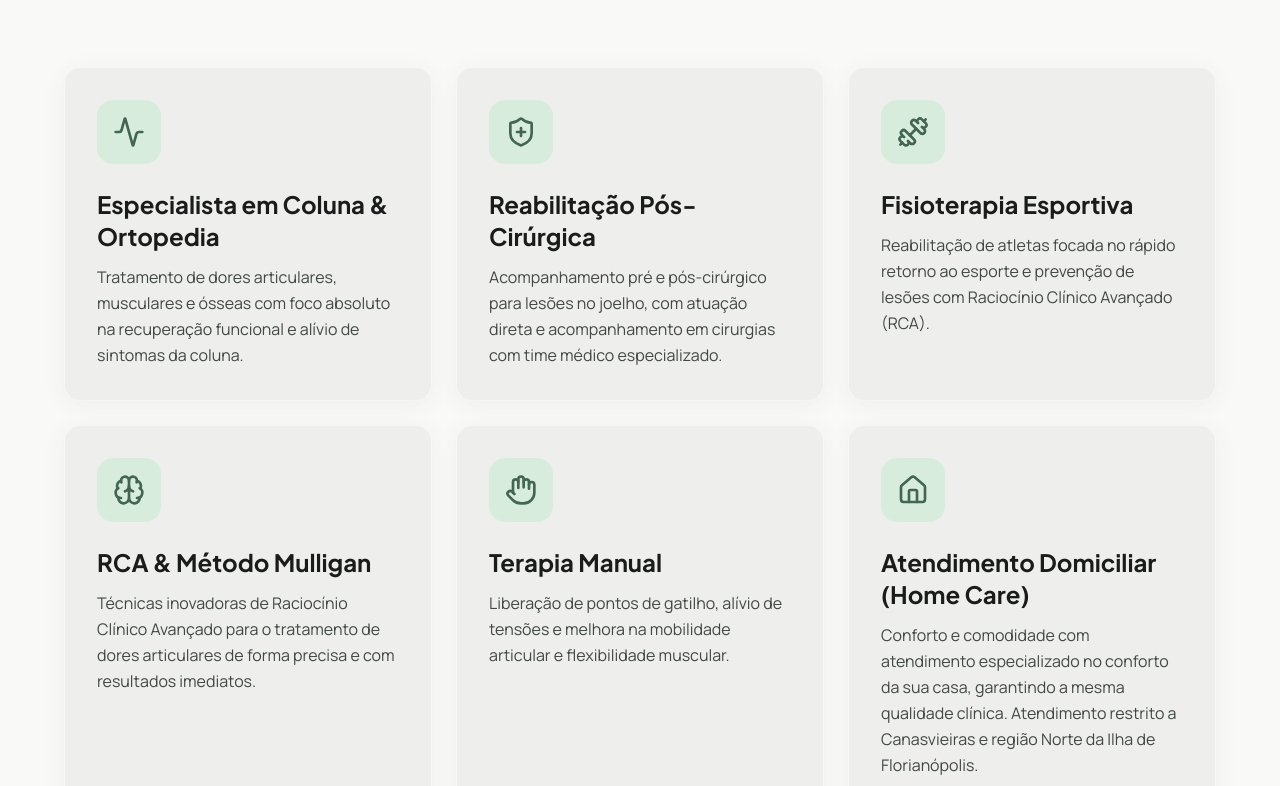
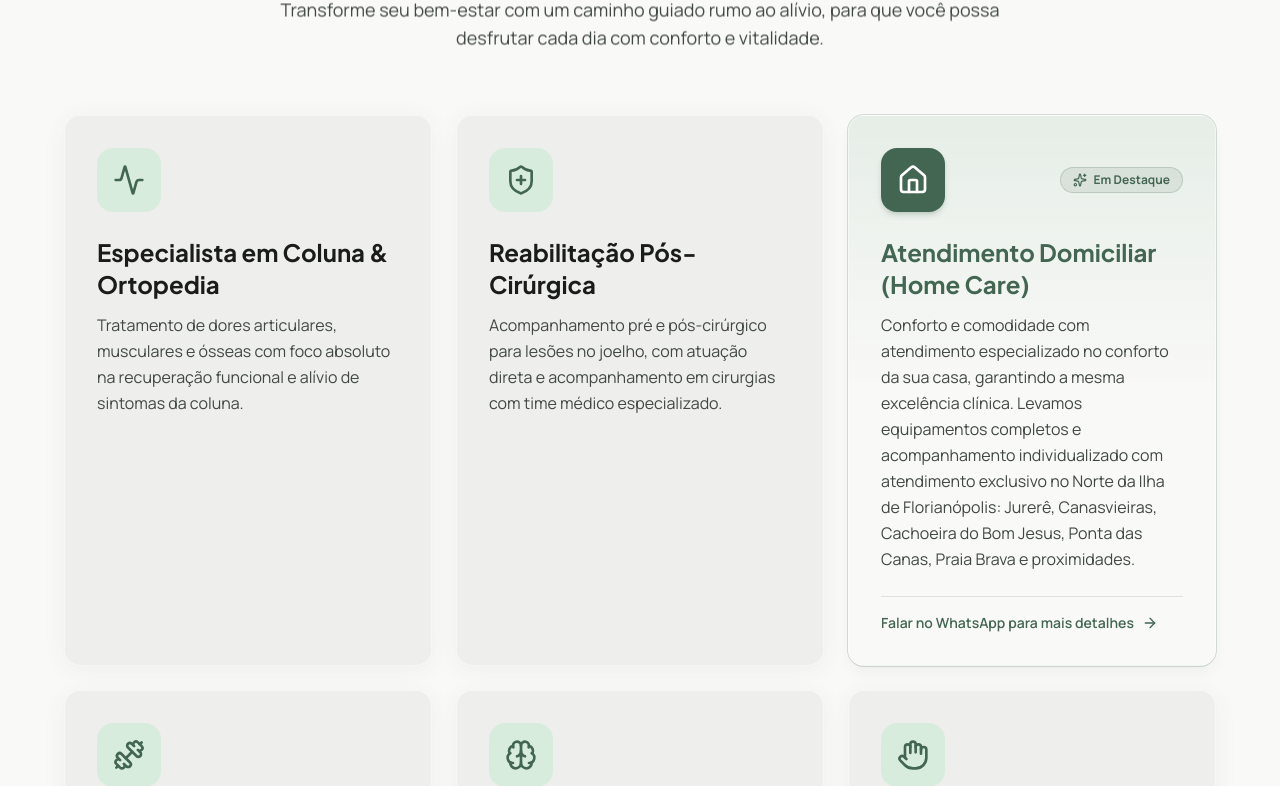
Before and after one commit to gabriellramos/larissa-ramos-site, a React (Vite) app: page / in a window 1280 px wide. Shown: the part 3165-3951 px from the top of the page. Built offline with nearby package versions, Linux system fonts and the light colour scheme; no server answers.

Commit message:
feat: atualizar endereco para home care no norte da ilha e aviso de novo espaco

```diff
--- a/index.html
+++ b/index.html
@@ -21,8 +21,8 @@
     <title>Dra. Larissa Ramos - Fisioterapia Especializada</title>
 
     <!-- Meta Básicas -->
-    <meta name="description" content="Dra. Larissa Ramos - Especialista em Fisioterapia e Terapia Manual em Florianópolis. Agende sua consulta para alívio de dores e recuperação plena." />
-    <meta name="keywords" content="fisioterapia, terapia manual, dor, reabilitação, florianópolis, canasvieiras, larissa ramos" />
+    <meta name="description" content="Dra. Larissa Ramos - Fisioterapia Especializada e Domiciliar no Norte da Ilha de Florianópolis (Jurerê, Canasvieiras, Cachoeira, Ponta das Canas e Brava). Em breve novo endereço!" />
+    <meta name="keywords" content="fisioterapia, terapia manual, fisioterapia domiciliar norte da ilha, home care jurere, canasvieiras, cachoeira do bom jesus, larissa ramos" />
     <meta name="author" content="Gabriel Nascimento" />
     <meta name="robots" content="index, follow" />
     <link rel="canonical" href="https://www.larissaramos.com.br/" />
@@ -31,45 +31,46 @@
     <meta property="og:type" content="website" />
     <meta property="og:url" content="https://www.larissaramos.com.br/" />
     <meta property="og:title" content="Dra. Larissa Ramos - Fisioterapia Especializada" />
-    <meta property="og:description" content="Especialista em Fisioterapia em Florianópolis. Agende sua consulta para alívio de dores e recuperação plena." />
+    <meta property="og:description" content="Fisioterapia Especializada e Domiciliar no Norte da Ilha de Florianópolis (Jurerê, Canasvieiras, Cachoeira e região). Agende sua consulta!" />
     <meta property="og:image" content="https://www.larissaramos.com.br/alt-site.webp" />
 
     <!-- Twitter Cards -->
     <meta name="twitter:card" content="summary_large_image" />
     <meta name="twitter:url" content="https://www.larissaramos.com.br/" />
     <meta name="twitter:title" content="Dra. Larissa Ramos - Fisioterapia Especializada" />
-    <meta name="twitter:description" content="Especialista em Fisioterapia em Florianópolis. Agende sua consulta para alívio de dores e recuperação plena." />
+    <meta name="twitter:description" content="Fisioterapia Especializada e Domiciliar no Norte da Ilha de Florianópolis (Jurerê, Canasvieiras, Cachoeira e região). Agende sua consulta!" />
     <meta name="twitter:image" content="https://www.larissaramos.com.br/alt-site.webp" />
 
     <!-- JSON-LD Structured Data -->
     <script type="application/ld+json">
     {
       "@context": "https://schema.org",
-      "@type": "MedicalClinic",
-      "name": "Consultório Dra. Larissa Ramos - Fisioterapia",
+      "@type": "Physician",
+      "name": "Dra. Larissa Ramos - Fisioterapia Especializada",
       "image": "https://www.larissaramos.com.br/alt-site.webp",
-      "@id": "",
+      "@id": "https://www.larissaramos.com.br/#physician",
       "url": "https://www.larissaramos.com.br/",
       "telephone": "+5548991033490",
       "address": {
         "@type": "PostalAddress",
-        "streetAddress": "Rod. Tertuliano Brito Xavier, 210",
         "addressLocality": "Florianópolis",
         "addressRegion": "SC",
-        "postalCode": "88054-000",
         "addressCountry": "BR"
       },
-      "geo": {
-        "@type": "GeoCoordinates",
-        "latitude": -27.4293,
-        "longitude": -48.4552
-      },
+      "areaServed": [
+        "Norte da Ilha de Florianópolis",
+        "Jurerê",
+        "Canasvieiras",
+        "Cachoeira do Bom Jesus",
+        "Praia Brava",
+        "Ponta das Canas"
+      ],
       "openingHoursSpecification": [
         {
           "@type": "OpeningHoursSpecification",
           "dayOfWeek": ["Monday", "Tuesday", "Wednesday", "Thursday", "Friday"],
           "opens": "08:00",
-          "closes": "20:00"
+          "closes": "18:00"
         }
       ],
       "medicalSpecialty": "Physiotherapy"
--- a/src/components/sections/Services.tsx
+++ b/src/components/sections/Services.tsx
@@ -4,42 +4,51 @@ import { Container } from '../layout/Container';
 import { Section } from '../layout/Section';
 import { Card } from '../ui/Card';
 import { Badge } from '../ui/Badge';
-import { Activity, ShieldPlus, Dumbbell, Brain, Hand, Home } from 'lucide-react';
+import { Activity, ShieldPlus, Dumbbell, Brain, Hand, Home, ArrowRight, Sparkles } from 'lucide-react';
 import { ScrollReveal } from '../ui/ScrollReveal';
+import { trackWhatsAppClick } from '../../utils/analytics';
 
 export const Services = () => {
   const { t } = useTranslation();
 
   const services = [
     {
+      id: 'spine_orthopedics',
       icon: <Activity className="w-8 h-8 text-primary" />,
       title: t('services.items.spine_orthopedics.title'),
       desc: t('services.items.spine_orthopedics.desc')
     },
     {
+      id: 'surgery_rehab',
       icon: <ShieldPlus className="w-8 h-8 text-primary" />,
       title: t('services.items.surgery_rehab.title'),
       desc: t('services.items.surgery_rehab.desc')
     },
     {
+      id: 'home_care',
+      icon: <Home className="w-8 h-8 text-primary" />,
+      title: t('services.items.home_care.title'),
+      desc: t('services.items.home_care.desc'),
+      highlight: true,
+      badge: t('services.items.home_care.badge')
+    },
+    {
+      id: 'sports',
       icon: <Dumbbell className="w-8 h-8 text-primary" />,
       title: t('services.items.sports.title'),
       desc: t('services.items.sports.desc')
     },
     {
+      id: 'rca_mulligan',
       icon: <Brain className="w-8 h-8 text-primary" />,
       title: t('services.items.rca_mulligan.title'),
       desc: t('services.items.rca_mulligan.desc')
     },
     {
+      id: 'manual_therapy',
       icon: <Hand className="w-8 h-8 text-primary" />,
       title: t('services.items.manual_therapy.title'),
       desc: t('services.items.manual_therapy.desc')
-    },
-    {
-      icon: <Home className="w-8 h-8 text-primary" />,
-      title: t('services.items.home_care.title'),
-      desc: t('services.items.home_care.desc')
     }
   ];
 
@@ -61,16 +70,58 @@ export const Services = () => {
         <ScrollReveal delay={200}>
         <div className="grid grid-cols-1 md:grid-cols-2 lg:grid-cols-3 gap-6">
           {services.map((service, i) => (
-            <Card key={i} hoverLift className="p-8 group cursor-pointer border-transparent hover:border-primary/20">
-              <div className="w-16 h-16 rounded-2xl bg-primary-container/50 flex items-center justify-center mb-6 group-hover:bg-primary transition-colors duration-300">
-                {React.cloneElement(service.icon as React.ReactElement<{ className?: string }>, { className: 'w-8 h-8 text-primary group-hover:text-white transition-colors' })}
+            <Card
+              key={service.id || i}
+              hoverLift
+              className={`p-8 group cursor-pointer transition-all duration-300 relative flex flex-col justify-between ${
+                service.highlight
+                  ? 'border-primary/40 bg-gradient-to-b from-primary-container/20 via-surface to-surface shadow-lg shadow-primary/5 hover:border-primary/60 ring-1 ring-primary/20'
+                  : 'border-transparent hover:border-primary/20'
+              }`}
+              onClick={() => {
+                if (service.highlight) {
+                  trackWhatsAppClick('service_card_homecare');
+                  window.open('https://wa.me/5548991033490?text=Ol%C3%A1!%20Gostaria%20de%20saber%20mais%20sobre%20o%20atendimento%20fisioterap%C3%AAutico%20domiciliar.', '_blank');
+                }
+              }}
+            >
+              <div>
+                <div className="flex items-center justify-between mb-6">
+                  <div className={`w-16 h-16 rounded-2xl flex items-center justify-center transition-colors duration-300 ${
+                    service.highlight
+                      ? 'bg-primary text-white shadow-md shadow-primary/20'
+                      : 'bg-primary-container/50 group-hover:bg-primary text-primary group-hover:text-white'
+                  }`}>
+                    {React.cloneElement(service.icon as React.ReactElement<{ className?: string }>, {
+                      className: `w-8 h-8 transition-colors ${
+                        service.highlight ? 'text-white' : 'text-primary group-hover:text-white'
+                      }`
+                    })}
+                  </div>
+                  {service.highlight && (
+                    <span className="inline-flex items-center gap-1.5 px-3 py-1 rounded-full text-xs font-bold bg-primary/10 text-primary border border-primary/20">
+                      <Sparkles className="w-3.5 h-3.5" />
+                      {service.badge}
+                    </span>
+                  )}
+                </div>
+
+                <h3 className={`text-2xl font-bold font-sans mb-3 transition-colors ${
+                  service.highlight ? 'text-primary' : 'text-surface-text group-hover:text-primary'
+                }`}>
+                  {service.title}
+                </h3>
+                <p className="text-surface-text-variant leading-relaxed">
+                  {service.desc}
+                </p>
               </div>
-              <h3 className="text-2xl font-bold font-sans mb-3 text-surface-text group-hover:text-primary transition-colors">
-                {service.title}
-              </h3>
-              <p className="text-surface-text-variant leading-relaxed">
-                {service.desc}
-              </p>
+
+              {service.highlight && (
+                <div className="mt-6 pt-4 border-t border-primary/15 flex items-center gap-2 text-primary font-semibold text-sm group-hover:gap-3 transition-all">
+                  <span>{t('contact.homecare_card.cta')}</span>
+                  <ArrowRight className="w-4 h-4" />
+                </div>
+              )}
             </Card>
           ))}
         </div>
--- a/src/i18n/locales/en.json
+++ b/src/i18n/locales/en.json
@@ -62,15 +62,16 @@
         "desc": "Trigger point release, tension relief, and improvement in joint mobility and muscle flexibility."
       },
       "home_care": {
-        "title": "Home Care",
-        "desc": "Comfort and convenience with specialized care in the comfort of your home, ensuring the same clinical quality. Services restricted to Canasvieiras and the Northern region of Florianópolis Island."
+        "badge": "Featured",
+        "title": "Home Care Physiotherapy",
+        "desc": "Comfort and convenience with specialized care in the comfort of your home, ensuring the same clinical excellence. Complete portable equipment and personalized treatment dedicated to the Northern region of Florianópolis Island: Jurerê, Canasvieiras, Cachoeira do Bom Jesus, Ponta das Canas, Praia Brava, and nearby neighborhoods."
       }
     }
   },
   "gallery": {
-    "badge": "Our Clinic",
-    "title": "Discover Our Space",
-    "subtitle": "A modern, welcoming environment equipped with the best tools for your recovery."
+    "badge": "Our Practice",
+    "title": "Care & Dedication in Every Detail",
+    "subtitle": "Humanized and specialized treatment with modern methods and dedicated follow-up for your full recovery and quality of life."
   },
   "testimonials": {
     "badge": "Testimonials",
@@ -85,12 +86,19 @@
     "title": "Schedule your Assessment",
     "subtitle": "Take the first step towards a pain-free life. Contact us and schedule your Physiotherapy session.",
     "info_title": "Contact Information",
-    "address": "Address",
-    "address_val": "Rod. Tertuliano Brito Xavier, 210 - Room 05<br/>Canasvieiras, Florianópolis - SC, 88054-000",
+    "address": "Care & Location",
+    "address_val": "<strong class=\"text-primary block mb-0.5\">Coming soon to a new location!</strong>In-person sessions currently provided via <span class=\"font-semibold text-surface-text\">Home Care</span> dedicated to the Northern region of Florianópolis Island (Jurerê, Canasvieiras, Cachoeira do Bom Jesus, and adjacent areas).<br/><span class=\"text-xs text-surface-text-variant mt-1.5 block\">Get in touch to check schedule and availability for your neighborhood.</span>",
+    "homecare_card": {
+      "badge": "New Location Soon",
+      "title": "Exclusive Home Care",
+      "desc": "We bring full clinical equipment and dedicated physiotherapy expertise straight to your home in the Northern region of Florianópolis Island, focusing on Jurerê, Canasvieiras, Cachoeira do Bom Jesus, Ponta das Canas, Praia Brava, and surrounding areas.",
+      "cta": "Chat on WhatsApp for more details",
+      "note": "Want to check availability for your neighborhood or learn about our upcoming space? Contact us anytime!"
+    },
     "phone": "Phone / WhatsApp",
     "email": "E-mail",
     "hours": "Working Hours",
-    "hours_val": "Monday to Friday: 08:00 AM to 06:00 PM",
+    "hours_val": "Monday to Friday: 08:00 AM to 06:00 PM (By appointment)",
     "form_title": "Send a Message",
     "form_name": "Full Name",
     "form_email": "E-mail",
@@ -104,6 +112,7 @@
     "description": "Specialized physiotherapy focused on chronic pain relief and well-being promotion. Our patient-centered approach aims at physical recovery and quality of life improvement.",
     "quick_links": "Quick Links",
     "contact": "Contact",
+    "address": "Home Care • North Island (Florianópolis - SC)<br/><span class=\"text-xs text-primary-container font-medium\">Coming soon to a new location</span>",
     "rights": "All rights reserved to Larissa Ramos."
   }
 }
--- a/src/i18n/locales/es.json
+++ b/src/i18n/locales/es.json
@@ -62,15 +62,16 @@
         "desc": "Liberación de puntos gatillo, alivio de tensión y mejora de la movilidad articular y flexibilidad muscular."
       },
       "home_care": {
+        "badge": "Destacado",
         "title": "Atención a Domicilio (Home Care)",
-        "desc": "Comodidad y conveniencia con atención especializada en la comodidad de su hogar, garantizando la misma calidad clínica. Servicios restringidos a Canasvieiras y la región Norte de la Isla de Florianópolis."
+        "desc": "Comodidad y conveniencia con atención especializada en la comodidad de su hogar, garantizando la misma excelencia clínica. Equipamiento completo y seguimiento personalizado con atención exclusiva en el Norte de la Isla de Florianópolis: Jurerê, Canasvieiras, Cachoeira do Bom Jesus, Ponta das Canas, Praia Brava y cercanías."
       }
     }
   },
   "gallery": {
-    "badge": "Nuestra Clínica",
-    "title": "Conoce Nuestro Espacio",
-    "subtitle": "Un ambiente moderno, acogedor y equipado con las mejores herramientas para tu recuperación."
+    "badge": "Nuestra Práctica",
+    "title": "Cuidado y Dedicación en Cada Detalle",
+    "subtitle": "Atención humanizada y especializada con los mejores métodos para tu máxima recuperación y calidad de vida."
   },
   "testimonials": {
     "badge": "Testimonios",
@@ -85,12 +86,19 @@
     "title": "Agenda tu Evaluación",
     "subtitle": "Da el primer paso hacia una vida sin dolor. Contáctanos y agenda tu sesión de Fisioterapia.",
     "info_title": "Información de Contacto",
-    "address": "Dirección",
-    "address_val": "Rod. Tertuliano Brito Xavier, 210 - Sala 05<br/>Canasvieiras, Florianópolis - SC, 88054-000",
+    "address": "Atención y Ubicación",
+    "address_val": "<strong class=\"text-primary block mb-0.5\">¡Pronto en una nueva dirección!</strong>Atenciones presenciales en formato <span class=\"font-semibold text-surface-text\">a Domicilio (Home Care)</span> con actuación en el Norte de la Isla de Florianópolis (Jurerê, Canasvieiras, Cachoeira do Bom Jesus y barrios adyacentes).<br/><span class=\"text-xs text-surface-text-variant mt-1.5 block\">Contáctanos para consultar horarios y disponibilidad para tu barrio.</span>",
+    "homecare_card": {
+      "badge": "Pronto Nueva Ubicación",
+      "title": "Atención Domiciliaria Exclusiva",
+      "desc": "Llevamos toda la estructura técnica y equipos especializados hasta ti en el Norte de la Isla de Florianópolis, enfocados en Jurerê, Canasvieiras, Cachoeira do Bom Jesus y adyacencias (Ponta das Canas, Praia Brava y alrededores).",
+      "cta": "Hablar por WhatsApp para más detalles",
+      "note": "¿Quieres consultar disponibilidad para tu barrio o saber sobre el nuevo espacio? ¡Estamos a tu disposición!"
+    },
     "phone": "Teléfono / WhatsApp",
     "email": "E-mail",
     "hours": "Horario de Atención",
-    "hours_val": "Lunes a Viernes: 08:00 a 18:00",
+    "hours_val": "Lunes a Viernes: 08:00 a 18:00 (Con cita previa)",
     "form_title": "Envía un Mensaje",
     "form_name": "Nombre Completo",
     "form_email": "E-mail",
@@ -104,6 +112,7 @@
     "description": "Fisioterapia especializada enfocada en el alivio del dolor crónico y la promoción del bienestar. Nuestro enfoque centrado en el paciente tiene como objetivo la recuperación física y la mejora de la calidad de vida.",
     "quick_links": "Enlaces Rápidos",
     "contact": "Contacto",
-    "rights": "Todos los derechos reservados para Larissa Ramos."
+    "address": "Atención a Domicilio • Norte de la Isla (Florianópolis - SC)<br/><span class=\"text-xs text-primary-container font-medium\">Pronto en nueva dirección</span>",
+    "rights": "Todos os direitos reservados para Larissa Ramos."
   }
 }
--- a/src/i18n/locales/pt-BR.json
+++ b/src/i18n/locales/pt-BR.json
@@ -62,15 +62,16 @@
         "desc": "Liberação de pontos de gatilho, alívio de tensões e melhora na mobilidade articular e flexibilidade muscular."
       },
       "home_care": {
+        "badge": "Em Destaque",
         "title": "Atendimento Domiciliar (Home Care)",
-        "desc": "Conforto e comodidade com atendimento especializado no conforto da sua casa, garantindo a mesma qualidade clínica. Atendimento restrito a Canasvieiras e região Norte da Ilha de Florianópolis."
+        "desc": "Conforto e comodidade com atendimento especializado no conforto da sua casa, garantindo a mesma excelência clínica. Levamos equipamentos completos e acompanhamento individualizado com atendimento exclusivo no Norte da Ilha de Florianópolis: Jurerê, Canasvieiras, Cachoeira do Bom Jesus, Ponta das Canas, Praia Brava e proximidades."
       }
     }
   },
   "gallery": {
-    "badge": "Nossa Clínica",
-    "title": "Conheça Nosso Espaço",
-    "subtitle": "Um ambiente moderno, acolhedor e preparado com os melhores equipamentos para a sua recuperação."
+    "badge": "Nossa Atuação",
+    "title": "Cuidado & Dedicação em Cada Detalhe",
+    "subtitle": "Atendimento humanizado e especializado com os melhores métodos para a sua máxima recuperação e qualidade de vida."
   },
   "testimonials": {
     "badge": "Depoimentos",
@@ -85,12 +86,19 @@
     "title": "Agende sua Avaliação",
     "subtitle": "Dê o primeiro passo para uma vida sem dor. Entre em contato e agende sua sessão de Fisioterapia.",
     "info_title": "Informações de Contato",
-    "address": "Endereço",
-    "address_val": "Rod. Tertuliano Brito Xavier, 210 - Sala 05<br/>Canasvieiras, Florianópolis - SC, 88054-000",
+    "address": "Local de Atendimento",
+    "address_val": "<strong class=\"text-primary block mb-0.5\">Em breve em novo endereço!</strong>Atendimentos presenciais em formato <span class=\"font-semibold text-surface-text\">Domiciliar (Home Care)</span> com atuação no Norte da Ilha de Florianópolis (Jurerê, Canasvieiras, Cachoeira do Bom Jesus e bairros adjacentes).<br/><span class=\"text-xs text-surface-text-variant mt-1.5 block\">Entre em contato para consultar horários e disponibilidade para sua região.</span>",
+    "homecare_card": {
+      "badge": "Em Breve Novo Endereço",
+      "title": "Atendimento Domiciliar Exclusivo",
+      "desc": "Levamos toda a estrutura técnica e equipamentos especializados até você no Norte da Ilha de Florianópolis, com foco nos bairros Jurerê, Canasvieiras, Cachoeira do Bom Jesus e adjacências (Ponta das Canas, Praia Brava e arredores).",
+      "cta": "Falar no WhatsApp para mais detalhes",
+      "note": "Quer consultar disponibilidade para seu bairro ou saber do novo espaço? Estamos à disposição!"
+    },
     "phone": "Telefone / WhatsApp",
     "email": "E-mail",
-    "hours": "Horário de Funcionamento",
-    "hours_val": "Segunda a Sexta: 08:00 às 18:00",
+    "hours": "Horário de Atendimento",
+    "hours_val": "Segunda a Sexta: 08:00 às 18:00 (Sob agendamento)",
     "form_title": "Envie uma Mensagem",
     "form_name": "Nome Completo",
     "form_email": "E-mail",
@@ -104,6 +112,7 @@
     "description": "Fisioterapia especializada focada em alívio de dores crônicas e promoção de bem-estar. Nossa abordagem centrada no paciente visa à recuperação física e melhoria da qualidade de vida.",
     "quick_links": "Links Rápidos",
     "contact": "Contato",
+    "address": "Atendimento Domiciliar • Norte da Ilha (Florianópolis - SC)<br/><span class=\"text-xs text-primary-container font-medium\">Em breve em novo endereço</span>",
     "rights": "Todos os direitos reservados para Larissa Ramos."
   }
 }
```
Also changed, not shown: src/components/layout/Footer.tsx (+7 -3 lines), src/components/sections/Contact.tsx (+50 -20 lines), 1 other file (tests, documents, lock files or other folders).
